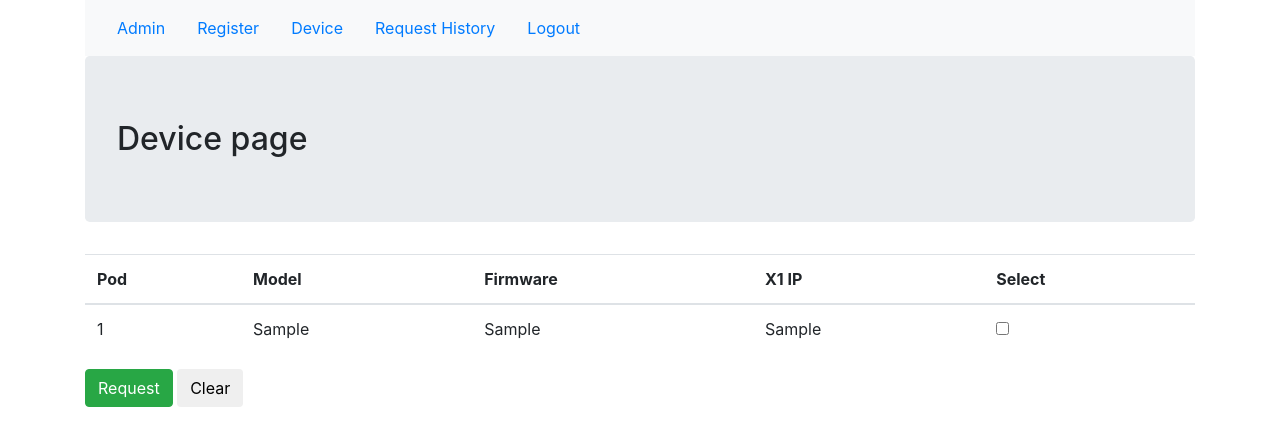
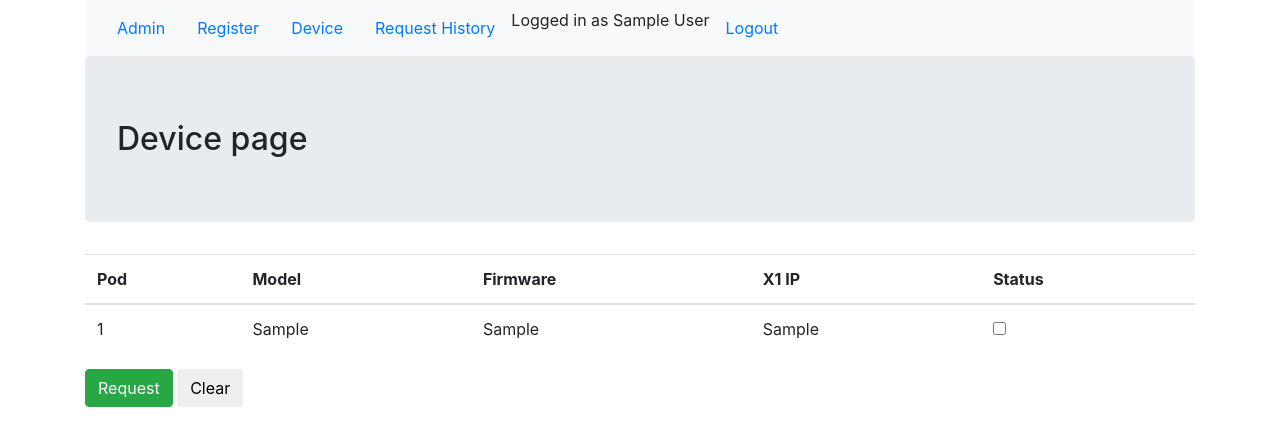
Before and after one commit to ayomikvn/lab_inventory, a Django app: page /podrequest/ in a window 1280 px wide. Shown: the top 446 px of the page. Run offline with Django 3.2, Linux system fonts and the light colour scheme; a user stored in the database is signed in; tables that the repository leaves empty hold one stand-in row (values such as "Sample post"); some libraries are stand-ins or nearby versions.

Commit message:
Display name of person currently using the firewall and Only see request history for devices you requested

```diff
--- a/auth_app/admin.py
+++ b/auth_app/admin.py
@@ -1,5 +1,7 @@
+"""
 from django.contrib import admin
 from auth_app.models import Engineer
 
 # Register your models here.
 admin.site.register(Engineer)
+"""
--- a/auth_app/forms.py
+++ b/auth_app/forms.py
@@ -1,6 +1,6 @@
 from django import forms
 from django.contrib.auth.models import User
-from auth_app.models import Engineer
+#from auth_app.models import Engineer
 
 #Form based on Engineer model
 class RegistrationForm(forms.ModelForm):
--- a/auth_app/models.py
+++ b/auth_app/models.py
@@ -1,3 +1,4 @@
+"""
 from django.db import models
 from django.contrib.auth.models import User
 
@@ -11,3 +12,5 @@ class Engineer(models.Model):
     #Gives quick information about the engineer object
     def __str__(self):
         return "Engineer: "+self.engineer.first_name+" "+self.engineer.last_name
+
+"""
--- a/podrequest/models.py
+++ b/podrequest/models.py
@@ -1,7 +1,7 @@
+from django.conf import settings
 from django.db import models
 from django.contrib import admin
-from django.contrib.auth import get_user_model
-from auth_app.models import Engineer #This allows the use of the Engineer class
+#from auth_app.models import Engineer #This allows the use of the Engineer class
 
 # Create your models here.
 
@@ -30,7 +30,7 @@ class Device(models.Model):
 
 #Tracks the request history of a device
 class RequestHistory(models.Model):
-    username = models.ForeignKey(get_user_model(), on_delete=models.CASCADE)
+    username = models.ForeignKey(settings.AUTH_USER_MODEL, on_delete=models.CASCADE)
     serialnumber = models.ForeignKey(Device, on_delete=models.CASCADE)
     date_requested = models.DateField()
     time_requested = models.TimeField()
--- a/podrequest/urls.py
+++ b/podrequest/urls.py
@@ -1,12 +1,13 @@
 from django.conf.urls import url
 from podrequest import views
+from django.contrib.auth.decorators import login_required
 
 #TEMPLATE URLS!
 app_name = 'podrequest'
 
 urlpatterns = [
-    url(r'^$', views.DeviceListView.as_view(), name='device_list'),
-    url(r'^requestDevice/', views.requestDevice, name='requestDevice'),
+    url(r'^$', login_required(views.DeviceListView.as_view()), name='device_list'),
+    url(r'^requestDevice/', views.request_device, name='request_device'),
     url(r'^history/', views.HistoryListView.as_view(), name='requesthistory'),
-    url(r'^returnDevice/', views.returnDevice, name='returnDevice'),
+    url(r'^returnDevice/', views.return_device, name='return_device'),
 ]
--- a/podrequest/views.py
+++ b/podrequest/views.py
@@ -1,6 +1,9 @@
+from django.contrib.auth import get_user_model
 from django.shortcuts import render
 from podrequest.models import Device, RequestHistory
 from django.views.generic import View, ListView, DetailView, UpdateView
+
+#from auth_app.models import Engineer
 
 #Authentication requirements
 from django.http import HttpResponseRedirect, HttpResponse
@@ -18,10 +21,10 @@ def index(request):
 
 
 #Get the model primary key (e.g. serialnumber, request history_id) and csrf token from the POST request and return a list of primary keys
-def getModelPrimaryKeyList(request_variable):
+def get_primary_key_list(web_request):
     #Store request items in a list
     requested_items = []
-    for key, values in request_variable.POST.lists():
+    for key, values in web_request.POST.lists():
         requested_items += (key, values)
 
     #Serialnumbers are in the fourth position of the 'pod_request_items' list
@@ -29,19 +32,37 @@ def getModelPrimaryKeyList(request_variable):
 
 
 
-#Display the devices as a list pulled from Device table
+#Display the devices (and users using them if applicable) as a list in the browser
 class DeviceListView(ListView):
     model = Device
     template_name = 'podrequest/device_list.html'
-    context_object_name = "device_list"
     #paginate_by =10
 
+    def get_context_data(self, **kwargs):
+        context = super(DeviceListView, self).get_context_data(**kwargs)
+
+        #Get the usernames (firstname and lastname) and serialnumbers from database, where the device is in use
+        history_detail_ids = RequestHistory.objects.filter(date_returned=None).values('username_id','serialnumber_id')
+
+        #List of Dictionaries storing serialnumbers and usernames (firstname and lastname)
+        list_of_details=[]
+        #Variable used to insert a new serialnumber-value pair for each dictionary in the list above
+        position = 0
+
+        for user in history_detail_ids:
+            list_of_details += get_user_model().objects.filter(id=user['username_id']).values('first_name','last_name')
+            list_of_details[position]['serialnumber_id'] = user['serialnumber_id']
+            position += 1
+
+        context['users_using_pod'] = list_of_details
+
+        return context
 
 
 #This method uses the HTML name parameters to manipulate the model in the HTTP request
-def requestDevice(request):
+def request_device(request):
     if request.method == "POST":
-        serialnumber_list = getModelPrimaryKeyList(request)
+        serialnumber_list = get_primary_key_list(request)
         current_user = request.user
 
         if current_user.is_authenticated():
@@ -56,7 +77,7 @@ def requestDevice(request):
 
         else:
             # Do something for anonymous users.
-            print("You're not logged in! Please login to continue.")
+            return HttpResponse("You're not logged in! Please login to continue.")
 
     return HttpResponseRedirect(reverse('podrequest:device_list'))
 
@@ -65,13 +86,18 @@ class HistoryListView(ListView):
     model = RequestHistory
     template_name = 'podrequest/history.html'
     context_object_name = "request_history"
+"""
+    def get_context_data(self, **kwargs):
+        context = super(HistoryListView, self).get_context_data(**kwargs)
 
+        return context
+"""
 
 
 #This method updates the availablity of a firewall in Device table and the datetime in the RequestHistory table
-def returnDevice(request):
+def return_device(request):
     if request.method == "POST":
-        request_history_id_list = getModelPrimaryKeyList(request)
+        request_history_id_list = get_primary_key_list(request)
         current_user = request.user
 
         if current_user.is_authenticated():
@@ -90,6 +116,6 @@ def returnDevice(request):
 
         else:
             # Do something for anonymous users.
-            print("You're not logged in! Please login to continue.")
+            return HttpResponse("You're not logged in! Please login to continue.")
 
     return HttpResponseRedirect(reverse('podrequest:requesthistory'))
--- a/templates/podrequest/base.html
+++ b/templates/podrequest/base.html
@@ -23,9 +23,12 @@
                     <a class="nav-link" href="{% url 'podrequest:device_list' %}">Device</a>
                 </li>
                 <li class="nav-item">
-                    <a class="nav-link" href="{% url 'podrequest:returnDevice' %}">Request History</a>
+                    <a class="nav-link" href="{% url 'podrequest:return_device' %}">Request History</a>
                 </li>
                 {% if user.is_authenticated %}
+                <li class="nav-item">
+                    <span>Logged in as {{ user.get_full_name }}</span>
+                </li>
                 <li class="nav-item">
                     <a class="nav-link" href="{% url 'logout' %}">Logout</a>
                 </li>
--- a/templates/podrequest/device_list.html
+++ b/templates/podrequest/device_list.html
@@ -1,7 +1,7 @@
 {% extends 'podrequest/base.html' %} {% block body_block %}
 
 <h2 class="jumbotron">Device page</h2>
-<form method="post" action="{% url 'podrequest:requestDevice' %}">
+<form method="post" action="{% url 'podrequest:request_device' %}">
     {% csrf_token %}
 
     <table class="table table-hover">
@@ -11,7 +11,7 @@
                 <th>Model</th>
                 <th>Firmware</th>
                 <th>X1 IP</th>
-                <th>Select</th>
+                <th>Status</th>
             </tr>
         </thead>
         <tbody>
@@ -23,8 +23,15 @@
                 <td>{{device.x1_ip}}</td>
                 <td>
                     {% if device.available %}
-                    <input type="checkbox" name='serialnumber' value={{device.serialnumber}} /> {% else %}
-                    <input type="checkbox" name='serialnumber' value={{device.serialnumber}} disabled/> {% endif %}
+                        <input type="checkbox" name='serialnumber' value={{device.serialnumber}} />
+                    {% else %}
+                        {% for user in users_using_pod %}
+                            <!--Display the name of the person who requested the pod-->
+                            {% if device.serialnumber == user.serialnumber_id %}
+                            <span>{{ user.first_name }} {{ user.last_name }}</span>
+                            {% endif %}
+                         {% endfor %}
+                    {% endif %}
                 </td>
             </tr>
             {% endfor %}
```
Also changed, not shown: templates/podrequest/history.html (+10 -1 lines), auth_app/migrations/0001_initial.py (deleted), auth_app/migrations/__init__.py (deleted), podrequest/migrations/0001_initial.py, podrequest/migrations/0002_auto_20180417_1815.py (deleted).
